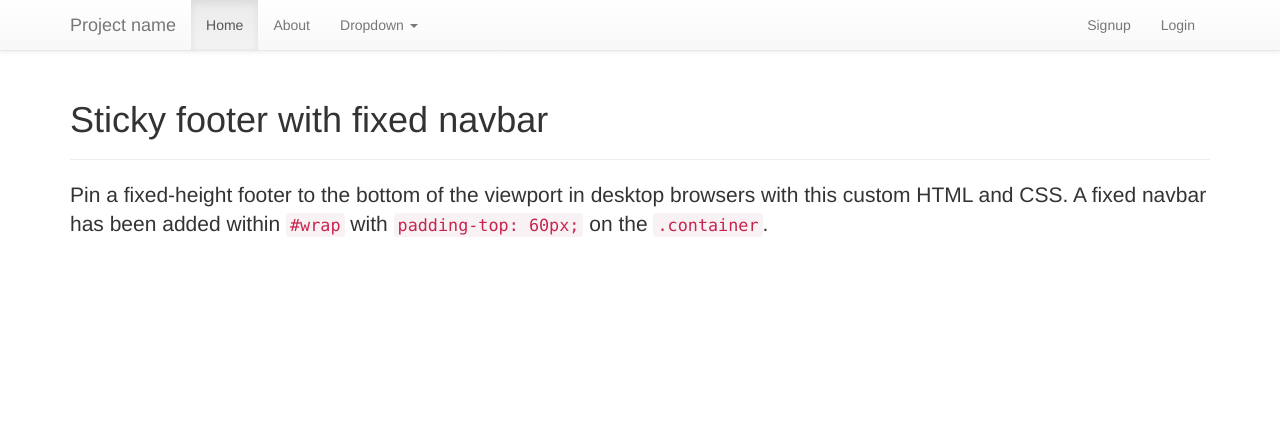
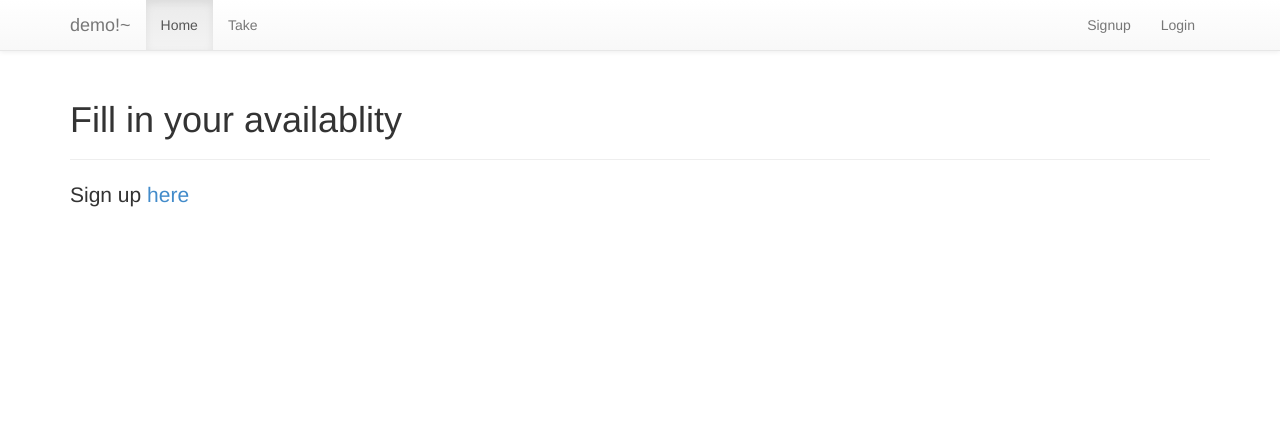
Before and after one commit to danielnjoo/hackamherst_workshops, a Flask app: page / in a window 1280 px wide. Shown: the top 436 px of the page. Run offline with Flask 2, Linux system fonts and the light colour scheme; some libraries are stand-ins or nearby versions.

Commit message:
apps2templates1 step1

```diff
--- a/apps2templates1/boilerplate/app.py
+++ b/apps2templates1/boilerplate/app.py
@@ -46,9 +46,14 @@ def home():
     return render_template('pages/placeholder.home.html')
 
 
-@app.route('/about')
+@app.route('/take', methods=['GET', 'POST'])
 def about():
-    return render_template('pages/placeholder.about.html')
+    if request.method == "GET":
+        form = TakeForm(request.form)
+        return render_template('forms/take.html', form=form)
+    if request.method == "POST":
+        print(request.values)
+        return render_template('pages/placeholder.about.html', data=request.values)
 
 
 @app.route('/login')
--- a/apps2templates1/boilerplate/forms.py
+++ b/apps2templates1/boilerplate/forms.py
@@ -4,6 +4,9 @@ from wtforms.validators import DataRequired, EqualTo, Length
 
 # Set your classes here.
 
+class TakeForm(Form):
+    name = TextField('name')
+    password = PasswordField()
 
 class RegisterForm(Form):
     name = TextField(
--- a/apps2templates1/boilerplate/templates/layouts/main.html
+++ b/apps2templates1/boilerplate/templates/layouts/main.html
@@ -48,13 +48,13 @@
             <span class="icon-bar"></span>
             <span class="icon-bar"></span>
           </button>
-          <a class="navbar-brand" href="/">Project name</a>
+          <a class="navbar-brand" href="/">demo!~</a>
         </div>
         <div class="collapse navbar-collapse">
           <ul class="nav navbar-nav">
             <li {% if request.endpoint == 'home' %} class="active" {% endif %}><a href="{{ url_for('home') }}">Home</a></li>
-            <li {% if request.endpoint == 'about' %} class="active" {% endif %}><a href="{{ url_for('about') }}">About</a></li>
-            <li class="dropdown">
+            <li {% if request.endpoint == 'about' %} class="active" {% endif %}><a href="{{ url_for('about') }}">Take</a></li>
+            <!-- <li class="dropdown">
               <a class="dropdown-toggle" data-toggle="dropdown">Dropdown <b class="caret"></b></a>
               <ul class="dropdown-menu">
                 <li><a>Action</a></li>
@@ -65,7 +65,7 @@
                 <li><a>Separated link</a></li>
                 <li><a>One more separated link</a></li>
               </ul>
-            </li>
+            </li> -->
           </ul>
           <ul class="nav navbar-nav pull-right">
             <li><a href="{{ url_for('register') }}">Signup</a></li>
--- a/apps2templates1/boilerplate/templates/pages/placeholder.home.html
+++ b/apps2templates1/boilerplate/templates/pages/placeholder.home.html
@@ -1,10 +1,10 @@
 {% extends 'layouts/main.html' %}
-{% block title %}Home{% endblock %}
+{% block title %}Take{% endblock %}
 {% block content %}
 
 <div class="page-header">
-  <h1>Sticky footer with fixed navbar</h1>
+  <h1>Fill in your availablity</h1>
 </div>
-<p class="lead">Pin a fixed-height footer to the bottom of the viewport in desktop browsers with this custom HTML and CSS. A fixed navbar has been added within <code>#wrap</code> with <code>padding-top: 60px;</code> on the <code>.container</code>.</p>
+<p class="lead">Sign up <a href="https://docs.google.com/forms/d/e/1FAIpQLScltK2HUYLfnDZRU296AqcUrP5MZjnS0NVAJxKkKZVXzbFFmg/viewform?usp=sf_link">here</a></p>
 
 {% endblock %}
```
Also changed, not shown: apps2templates1/boilerplate/templates/forms/take.html (added, +9 -0 lines), apps2templates1/boilerplate/templates/pages/placeholder.about.html (+3 -7 lines), apps2templates1/README.md, 1 other file.
